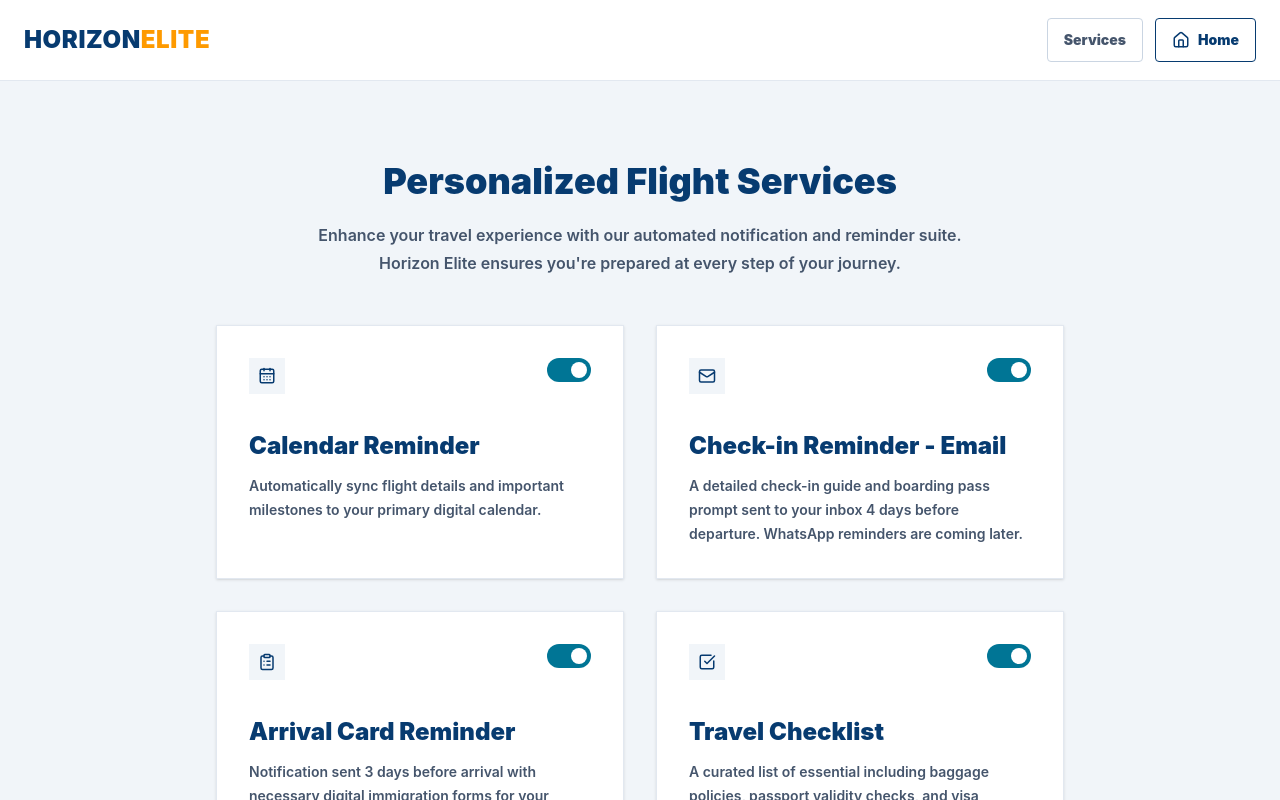
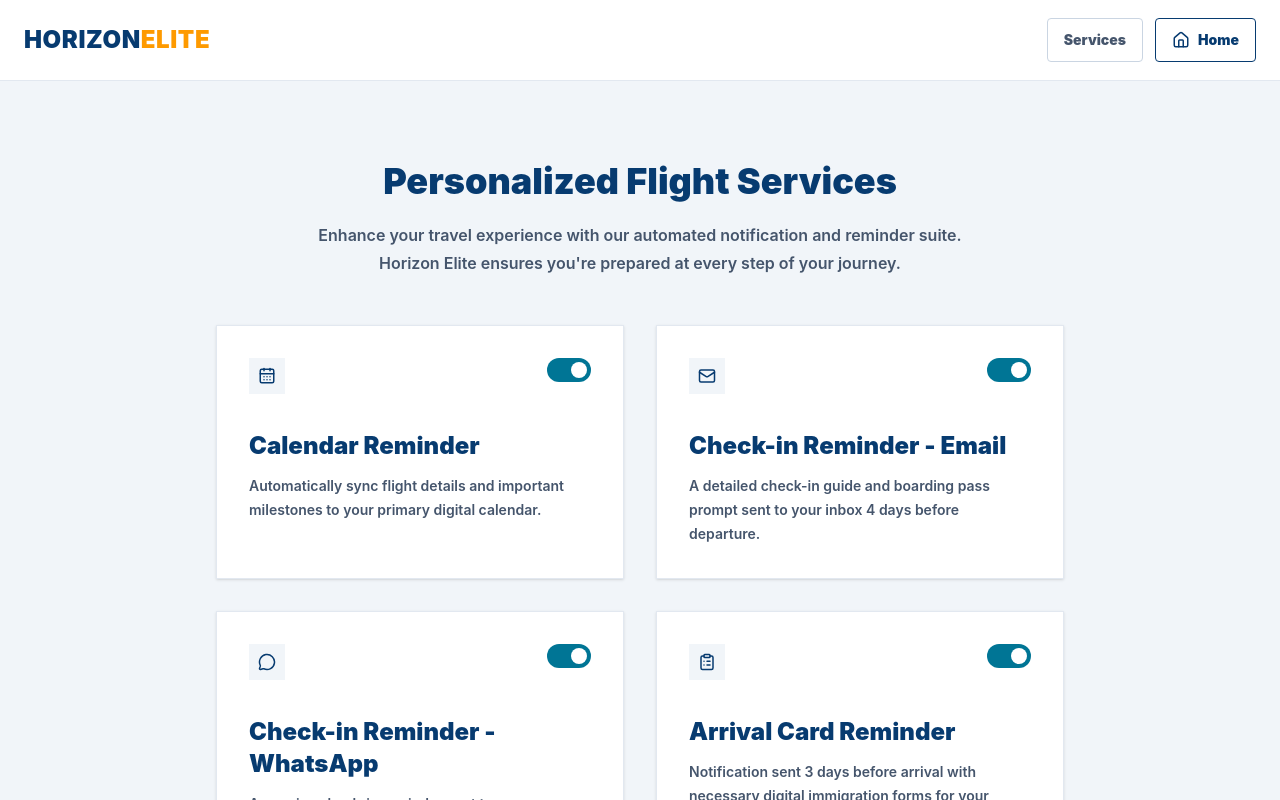
Before and after one commit to pyaemoe23212/HorizonElite_Frontend-User-, a React (Vite) app: page /personalized-services in a window 1280 px wide. Shown: the top 800 px of the page. Built offline with nearby package versions, Linux system fonts and the light colour scheme; no server answers.

Commit message:
Update Check IN Reminder

```diff
--- a/src/Pages/ManageBooking.tsx
+++ b/src/Pages/ManageBooking.tsx
@@ -1,6 +1,6 @@
 import React, { useState } from "react";
 import { CircleHelp, Download, Luggage as Suitcase, Mail, Plane } from "lucide-react";
-import { Link, useNavigate } from "react-router";
+import { Link, useLocation, useNavigate } from "react-router";
 import { bookingApi, type ManageBookingDetails } from "../Services/api";
 import PageHeader from "../components/PageHeader";
 
@@ -26,6 +26,12 @@ const onlineServices = [
     icon: CircleHelp,
   },
 ];
+
+type ManageBookingRedirect = "/download-e-ticket" | "/download-boarding-pass";
+
+interface ManageBookingLocationState {
+  redirectTo?: ManageBookingRedirect;
+}
 
 const mapManagedBookingToRouteState = (details: ManageBookingDetails) => {
   const primaryPassenger = details.passengers[0];
@@ -75,6 +81,8 @@ const mapManagedBookingToRouteState = (details: ManageBookingDetails) => {
 
 function ManageBooking(): React.JSX.Element {
   const navigate = useNavigate();
+  const { state } = useLocation();
+  const redirectTo = (state as ManageBookingLocationState | null)?.redirectTo;
   const [pnr, setPnr] = useState("");
   const [lastName, setLastName] = useState("");
   const [bookingDetails, setBookingDetails] = useState<ManageBookingDetails | null>(null);
@@ -94,6 +102,9 @@ function ManageBooking(): React.JSX.Element {
       setErrorMessage("");
       const response = await bookingApi.getManageBooking(pnr.trim().toUpperCase(), lastName.trim());
       setBookingDetails(response.data);
+      if (redirectTo) {
+        navigate(redirectTo, { state: mapManagedBookingToRouteState(response.data), replace: true });
+      }
     } catch (error) {
       setBookingDetails(null);
       setErrorMessage(error instanceof Error ? error.message : "Booking not found.");
@@ -126,8 +137,9 @@ function ManageBooking(): React.JSX.Element {
             <h1 className="text-5xl font-black text-[#073b70]">Manage My Booking</h1>
 
             <p className="mt-4 max-w-2xl text-lg text-slate-600">
-              Retrieve your itinerary to select add-ons, download your e-ticket,
-              or review your travel information.
+              {redirectTo
+                ? "Enter your booking reference and passenger last name so we can open the correct travel document."
+                : "Retrieve your itinerary to select add-ons, download your e-ticket, or review your travel information."}
             </p>
 
             <div className="mt-10 rounded-lg border border-slate-300 bg-white p-8 shadow-sm">
--- a/src/Pages/PassengerInformation.tsx
+++ b/src/Pages/PassengerInformation.tsx
@@ -25,7 +25,7 @@ const isPassportNumberValid = (passportNumber: string): boolean =>
 
 const Label = ({ label, children }: { label: string; children: React.ReactNode }) => (
   <label className="block">
-    <span className="mb-2 block text-[10px] font-black uppercase tracking-wide text-slate-500">
+    <span className="mb-2 flex min-h-7 items-end text-[10px] font-black uppercase tracking-wide text-slate-500">
       {label.includes('*') ? (
         <>
           {label.replace('*', '')}
--- a/src/Pages/PersonalizedServices.tsx
+++ b/src/Pages/PersonalizedServices.tsx
@@ -1,5 +1,5 @@
 import React, { useState } from 'react';
-import { Bell, CalendarDays, CheckSquare, ClipboardList, Mail } from 'lucide-react';
+import { Bell, CalendarDays, CheckSquare, ClipboardList, Mail, MessageCircle } from 'lucide-react';
 import { Link, useLocation, useNavigate } from 'react-router';
 import PageHeader from '../components/PageHeader';
 import { checkInApi, type SelectedFlightResponse } from '../Services/api';
@@ -12,8 +12,13 @@ const services = [
   },
   {
     title: 'Check-in Reminder - Email',
-    description: 'A detailed check-in guide and boarding pass prompt sent to your inbox 4 days before departure. WhatsApp reminders are coming later.',
+    description: 'A detailed check-in guide and boarding pass prompt sent to your inbox 4 days before departure.',
     icons: [Mail],
+  },
+  {
+    title: 'Check-in Reminder - WhatsApp',
+    description: 'A concise check-in reminder sent to your passenger phone number 4 days before departure.',
+    icons: [MessageCircle],
   },
   {
     title: 'Arrival Card Reminder',
@@ -160,6 +165,7 @@ function PersonalizedServices(): React.JSX.Element {
   const [enabled, setEnabled] = useState(() => services.map(() => true));
   const [calendarMessage, setCalendarMessage] = useState('');
   const [checkInReminderMessage, setCheckInReminderMessage] = useState('');
+  const [whatsAppReminderMessage, setWhatsAppReminderMessage] = useState('');
   const [isFinishing, setIsFinishing] = useState(false);
 
   const flights = [
@@ -172,17 +178,16 @@ function PersonalizedServices(): React.JSX.Element {
     setIsFinishing(true);
     setCalendarMessage('');
     setCheckInReminderMessage('');
+    setWhatsAppReminderMessage('');
 
     if (enabled[0]) {
       if (flights.length === 0) {
         setCalendarMessage('Calendar reminder could not be created because flight details are missing.');
-        setIsFinishing(false);
-        return;
+      } else {
+        const calendar = buildFlightCalendar(flights, bookingReference);
+        downloadIcsFile(calendar, `horizon-elite-flight-${safeFilenamePart(bookingReference)}.ics`);
+        setCalendarMessage('Calendar reminder downloaded. Open the .ics file to add it to your calendar.');
       }
-
-      const calendar = buildFlightCalendar(flights, bookingReference);
-      downloadIcsFile(calendar, `horizon-elite-flight-${safeFilenamePart(bookingReference)}.ics`);
-      setCalendarMessage('Calendar reminder downloaded. Open the .ics file to add it to your calendar.');
     }
 
     if (enabled[1]) {
@@ -190,15 +195,30 @@ function PersonalizedServices(): React.JSX.Element {
 
       if (!bookingId) {
         setCheckInReminderMessage('Email reminder could not be scheduled because the booking ID is missing.');
+      } else {
+        try {
+          await checkInApi.scheduleEmailReminder(bookingId);
+          setCheckInReminderMessage('Check-in reminder email scheduled for 4 days before departure.');
+        } catch (error) {
+          setCheckInReminderMessage(error instanceof Error ? error.message : 'Email reminder could not be scheduled.');
+        }
+      }
+    }
+
+    if (enabled[2]) {
+      const bookingId = routeState.bookingId || routeState.booking_id || routeState.booking?.booking_id;
+
+      if (!bookingId) {
+        setWhatsAppReminderMessage('WhatsApp reminder could not be scheduled because the booking ID is missing.');
         setIsFinishing(false);
         return;
       }
 
       try {
-        await checkInApi.scheduleEmailReminder(bookingId);
-        setCheckInReminderMessage('Check-in reminder email scheduled for 4 days before departure.');
+        await checkInApi.scheduleWhatsAppReminder(bookingId);
+        setWhatsAppReminderMessage('Check-in WhatsApp reminder scheduled for 4 days before departure.');
       } catch (error) {
-        setCheckInReminderMessage(error instanceof Error ? error.message : 'Email reminder could not be scheduled.');
+        setWhatsAppReminderMessage(error instanceof Error ? error.message : 'WhatsApp reminder could not be scheduled.');
         setIsFinishing(false);
         return;
       }
@@ -255,6 +275,11 @@ function PersonalizedServices(): React.JSX.Element {
               {checkInReminderMessage}
             </p>
           )}
+          {whatsAppReminderMessage && (
+            <p className={`max-w-md text-center text-sm font-semibold ${whatsAppReminderMessage.includes('could not') ? 'text-red-600' : 'text-emerald-700'}`}>
+              {whatsAppReminderMessage}
+            </p>
+          )}
           <button
             type="button"
             onClick={finishBooking}
--- a/src/Pages/Profile.tsx
+++ b/src/Pages/Profile.tsx
@@ -180,7 +180,7 @@ const isFutureDate = (value?: string | null) => {
 
 const Label = ({ label, children }: { label: string; children: React.ReactNode }) => (
   <label className="block">
-    <span className="mb-2 block text-[10px] font-black uppercase tracking-wide text-slate-500">{label}</span>
+    <span className="mb-2 flex min-h-7 items-end text-[10px] font-black uppercase tracking-wide text-slate-500">{label}</span>
     {children}
   </label>
 );
--- a/src/Pages/Services.tsx
+++ b/src/Pages/Services.tsx
@@ -1,5 +1,5 @@
 import React from "react";
-import { BadgeCheck, CircleHelp, Luggage, Plane } from "lucide-react";
+import { BadgeCheck, CircleHelp, FileText, Luggage, Plane, TicketCheck } from "lucide-react";
 import { Link } from "react-router";
 import PageHeader from "../components/PageHeader";
 
@@ -21,6 +21,20 @@ const services = [
     description: "Prepare for departure and access check-in services.",
     action: "/check-in",
     icon: BadgeCheck,
+  },
+  {
+    title: "Download E-ticket",
+    description: "Open your confirmed itinerary and download your electronic ticket.",
+    action: "/manage-booking",
+    state: { redirectTo: "/download-e-ticket" },
+    icon: FileText,
+  },
+  {
+    title: "Download Boarding Pass",
+    description: "Access your boarding pass after check-in is completed.",
+    action: "/manage-booking",
+    state: { redirectTo: "/download-boarding-pass" },
+    icon: TicketCheck,
   },
   {
     title: "Help Desk",
@@ -52,7 +66,7 @@ function Services(): React.JSX.Element {
           </Link>
         </div>
 
-        <div className="mt-10 grid gap-5 md:grid-cols-2 xl:grid-cols-4">
+        <div className="mt-10 grid gap-5 md:grid-cols-2 xl:grid-cols-3">
           {services.map((service) => {
             const Icon = service.icon;
 
@@ -60,6 +74,7 @@ function Services(): React.JSX.Element {
               <Link
                 key={service.title}
                 to={service.action}
+                state={"state" in service ? service.state : undefined}
                 className="rounded-lg border border-slate-300 bg-white p-6 shadow-sm transition hover:-translate-y-1 hover:border-[#073b70] hover:shadow-lg"
               >
                 <div className="flex h-12 w-12 items-center justify-center rounded bg-blue-50 text-[#073b70]">
--- a/src/Pages/Signup.tsx
+++ b/src/Pages/Signup.tsx
@@ -49,7 +49,7 @@ const AppleIcon = () => (
 );
 
 const FieldLabel = ({ children }: { children: React.ReactNode }) => (
-  <span className="mb-2 block text-[11px] font-black uppercase tracking-wide text-[#063b70]">{children}</span>
+  <span className="mb-2 flex min-h-8 items-end text-[11px] font-black uppercase tracking-wide text-[#063b70]">{children}</span>
 );
 
 const isEmailStructureValid = (email: string): boolean =>
@@ -426,11 +426,10 @@ function Signup(): React.JSX.Element {
                 <option value="Mr">Mr.</option>
                 <option value="Ms">Ms.</option>
                 <option value="Mrs">Mrs.</option>
-                <option value="Dr">Dr.</option>
               </select>
             </label>
 
-            <div className="grid gap-4 sm:grid-cols-3">
+            <div className="grid gap-4 sm:grid-cols-2 xl:grid-cols-3">
               <label className="block">
                 <FieldLabel>First Name <span className="text-red-500">*</span></FieldLabel>
                 <input required type="text" name="first_name" value={formData.first_name} onChange={handleChange} placeholder="Jane" className="h-11 w-full rounded border border-slate-300 bg-white px-4 text-sm text-slate-900 outline-none transition placeholder:text-slate-400 focus:border-blue-600" />
--- a/src/Services/api.ts
+++ b/src/Services/api.ts
@@ -346,6 +346,8 @@ axiosInstance.interceptors.response.use(
           ? responseData.details.join(', ')
           : typeof responseData?.details === 'string'
           ? responseData.details
+          : typeof responseData?.details?.error?.message === 'string'
+          ? responseData.details.error.message
           : undefined;
     const backendError = responseData?.error;
     const genericStatusError =
@@ -1168,6 +1170,12 @@ export const checkInApi = {
     due_at: string;
     status: string;
   }>> => axiosInstance.post('/check-in/reminders/email', { booking_id }),
+  scheduleWhatsAppReminder: (booking_id: string): Promise<ApiMessageDataResponse<{
+    booking_id: string;
+    recipient_phone: string;
+    due_at: string;
+    status: string;
+  }>> => axiosInstance.post('/check-in/reminders/whatsapp', { booking_id }),
 };
 
 export interface WhatsAppCheckInReminderRequest {
--- a/src/index.css
+++ b/src/index.css
@@ -1 +1,105 @@
 @import "tailwindcss";
+
+@layer base {
+  :root {
+    --he-ease: cubic-bezier(0.22, 1, 0.36, 1);
+    --he-fast: 160ms;
+    --he-medium: 260ms;
+  }
+
+  html {
+    scroll-behavior: smooth;
+  }
+
+  body {
+    text-rendering: optimizeLegibility;
+    -webkit-font-smoothing: antialiased;
+  }
+
+  main {
+    animation: he-page-enter var(--he-medium) var(--he-ease) both;
+  }
+
+  a,
+  button,
+  input,
+  select,
+  textarea {
+    transition-duration: var(--he-fast);
+    transition-property: background-color, border-color, box-shadow, color, opacity, transform;
+    transition-timing-function: var(--he-ease);
+  }
+
+  button:not(:disabled):active,
+  a:active {
+    transform: translateY(1px);
+  }
+
+  article,
+  aside,
+  section > .rounded,
+  section > .rounded-lg,
+  section > .rounded-xl {
+    transition-duration: var(--he-medium);
+    transition-property: border-color, box-shadow, transform;
+    transition-timing-function: var(--he-ease);
+  }
+
+  input:focus,
+  select:focus,
+  textarea:focus,
+  button:focus-visible,
+  a:focus-visible {
+    box-shadow: 0 0 0 3px rgb(14 165 233 / 18%);
+  }
+
+  @media (prefers-reduced-motion: reduce) {
+    *,
+    *::before,
+    *::after {
+      animation-duration: 1ms !important;
+      animation-iteration-count: 1 !important;
+      scroll-behavior: auto !important;
+      transition-duration: 1ms !important;
+    }
+  }
+}
+
+@layer utilities {
+  .he-lift {
+    transition-duration: var(--he-medium);
+    transition-property: border-color, box-shadow, transform;
+    transition-timing-function: var(--he-ease);
+  }
+
+  .he-lift:hover {
+    box-shadow: 0 18px 40px rgb(15 23 42 / 12%);
+    transform: translateY(-3px);
+  }
+
+  .he-fade-up {
+    animation: he-fade-up var(--he-medium) var(--he-ease) both;
+  }
+}
+
+@keyframes he-page-enter {
+  from {
+    opacity: 0;
+    transform: translateY(10px);
+  }
+  to {
+    opacity: 1;
+    transform: translateY(0);
+  }
+}
+
+@keyframes he-fade-up {
+  from {
+    opacity: 0;
+    transform: translateY(14px);
+  }
+  to {
+    opacity: 1;
+    transform: translateY(0);
+  }
+}
```
Also changed, not shown: src/Pages/CheckIn.tsx (+6 -4 lines).
